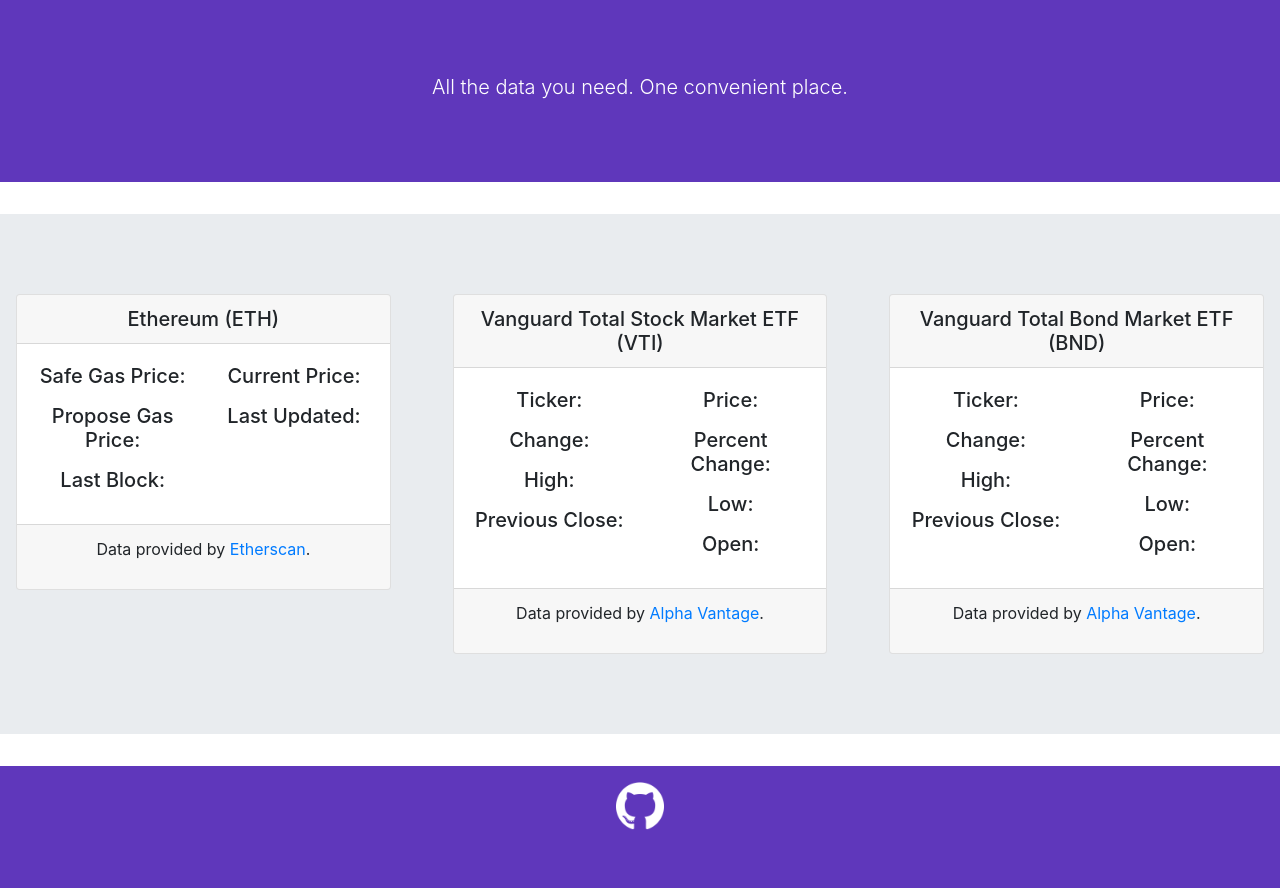
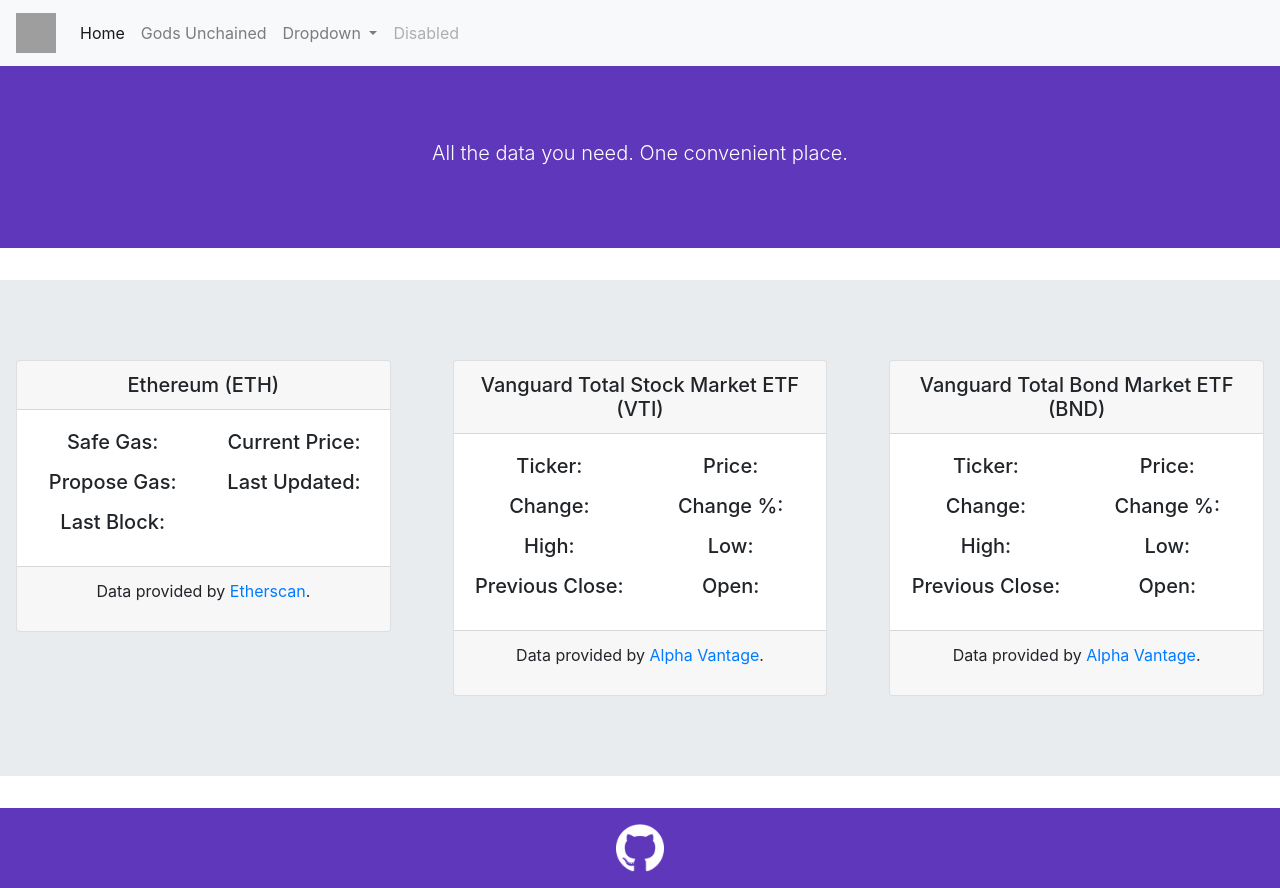
Before and after one commit to aaronrotman/daily-data, a Flask app: template templates/index.html in a window 1280 px wide. Before the commit the page ends 830 px from the top, so only its background shows below. Run offline with Flask 2, Linux system fonts and the light colour scheme; the template is opened without the code that fills it, so the values that code supplies are empty; some libraries are stand-ins or nearby versions; grey boxes are pictures that could not be loaded.

Commit message:
Most recent version

```diff
--- a/app.py
+++ b/app.py
@@ -5,7 +5,7 @@
 # from config import etherscan_key
 
 # Import function to return Ethereum gas data
-from functions import get_gas_data, get_eth_price, get_stock_data
+from functions import get_gas_data, get_eth_price, get_stock_data, get_chest_supply
 
 meta = {
     "title": "Daily Data",
@@ -38,8 +38,33 @@
     # Render the index page template
     return render_template("index.html", meta=meta, gas=gas_data, eth_data=eth_data, stock_data=stock_data, bond_data=bond_data)
 
+# Gods Unchained route
+@app.route('/gods_unchained')
+def gu_page():
+    # Rare genesis chest contract address
+    rare_chest_addr = "0xee85966b4974d3c6f71a2779cc3b6f53afbc2b68"
+    # Legendary genesis chest contract address
+    legendary_chest_addr = "0x20d4cec36528e1c4563c1bfbe3de06aba70b22b4"
 
+    # Get rare chest data
+    rare_chests = get_chest_supply(rare_chest_addr)
 
-# Allows the script to run from the command line
+    # Get legendary chest data
+    legendary_chests = get_chest_supply(legendary_chest_addr)
+
+    # Print chest counts
+    print(f"Rare Chest Supply: {rare_chests} | Legendary Chest Supply: {legendary_chests}")
+
+    # Dictionary to store chest counts
+    chest_dict= {
+        "rare": rare_chests,
+        "legendary": legendary_chests
+    }
+
+    # Render the index page template
+    return render_template("gu_page.html", meta=meta, chests=chest_dict)
+
+# NOTE: Set debug=False for production deployment
+# Run the application
 if __name__ == "__main__":
     app.run(debug=True)
--- a/static/style.css
+++ b/static/style.css
@@ -16,3 +16,8 @@
 .card {
     margin: 1em;
 }
+
+#home-icon {
+    height: 2em;
+    width: 2em;
+}
--- a/templates/index.html
+++ b/templates/index.html
@@ -12,6 +12,43 @@
     <title>{{ meta["title"] }}</title>
   </head>
   <body>
+    <nav class="navbar navbar-expand-lg navbar-light bg-light">
+      <a class="navbar-brand" href="/">
+        <img src="{{ url_for('static', filename = 'images/house-fill.svg') }}" id="home-icon">
+      </a>
+      <button class="navbar-toggler" type="button" data-toggle="collapse" data-target="#navbarSupportedContent" aria-controls="navbarSupportedContent" aria-expanded="false" aria-label="Toggle navigation">
+        <span class="navbar-toggler-icon"></span>
+      </button>
+
+      <div class="collapse navbar-collapse" id="navbarSupportedContent">
+        <ul class="navbar-nav mr-auto">
+          <li class="nav-item active">
+            <a class="nav-link" href="/">Home <span class="sr-only">(current)</span></a>
+          </li>
+          <li class="nav-item">
+            <a class="nav-link" href="/gods_unchained">Gods Unchained</a>
+          </li>
+          <li class="nav-item dropdown">
+            <a class="nav-link dropdown-toggle" href="#" id="navbarDropdown" role="button" data-toggle="dropdown" aria-haspopup="true" aria-expanded="false">
+              Dropdown
+            </a>
+            <div class="dropdown-menu" aria-labelledby="navbarDropdown">
+              <a class="dropdown-item" href="#">Action</a>
+              <a class="dropdown-item" href="#">Another action</a>
+              <div class="dropdown-divider"></div>
+              <a class="dropdown-item" href="#">Something else here</a>
+            </div>
+          </li>
+          <li class="nav-item">
+            <a class="nav-link disabled" href="#">Disabled</a>
+          </li>
+        </ul>
+        <!-- <form class="form-inline my-2 my-lg-0">
+          <input class="form-control mr-sm-2" type="search" placeholder="Search" aria-label="Search">
+          <button class="btn btn-outline-success my-2 my-sm-0" type="submit">Search</button>
+        </form> -->
+      </div>
+    </nav>
     <div class="jumbotron jumbotron-fluid text-center" id="header-footer">
       <div class="container">
         <h1 class="display-4">{{ meta["headline"] }}</h1>
@@ -28,9 +65,9 @@
               <div class="row">
                 <!-- Ethereum Gas Data -->
                 <div class="col-6">
-                  <h5 class="card-title">Safe Gas Price:</h5>
+                  <h5 class="card-title">Safe Gas:</h5>
                   <p class="card-text">{{ gas['safe_gas'] }}</p>
-                  <h5 class="card-title">Propose Gas Price:</h5>
+                  <h5 class="card-title">Propose Gas:</h5>
                   <p class="card-text">{{ gas['propose_gas'] }}</p>
                   <h5 class="card-title">Last Block:</h5>
                   <p class="card-text">{{ gas['last_block'] }}</p>
@@ -69,7 +106,7 @@
                 <div class="col-6">
                   <h5 class="card-title">Price:</h5>
                   <p class="card-text">{{ stock_data['price'] }}</p>
-                  <h5 class="card-title">Percent Change:</h5>
+                  <h5 class="card-title">Change %:</h5>
                   <p class="card-text">{{ stock_data['change_percent'] }}</p>
                   <h5 class="card-title">Low:</h5>
                   <p class="card-text">{{ stock_data['daily_low'] }}</p>
@@ -103,7 +140,7 @@
                 <div class="col-6">
                   <h5 class="card-title">Price:</h5>
                   <p class="card-text">{{ bond_data['price'] }}</p>
-                  <h5 class="card-title">Percent Change:</h5>
+                  <h5 class="card-title">Change %:</h5>
                   <p class="card-text">{{ bond_data['change_percent'] }}</p>
                   <h5 class="card-title">Low:</h5>
                   <p class="card-text">{{ bond_data['daily_low'] }}</p>
@@ -129,6 +166,11 @@
       </div>
     </footer>
 
+    <!-- Optional JavaScript -->
+    <!-- jQuery first, then Popper.js, then Bootstrap JS -->
+    <script src="https://code.jquery.com/jquery-3.2.1.slim.min.js" integrity="sha384-KJ3o2DKtIkvYIK3UENzmM7KCkRr/rE9/Qpg6aAZGJwFDMVNA/GpGFF93hXpG5KkN" crossorigin="anonymous"></script>
+    <script src="https://cdnjs.cloudflare.com/ajax/libs/popper.js/1.12.9/umd/popper.min.js" integrity="sha384-ApNbgh9B+Y1QKtv3Rn7W3mgPxhU9K/ScQsAP7hUibX39j7fakFPskvXusvfa0b4Q" crossorigin="anonymous"></script>
+    <script src="https://maxcdn.bootstrapcdn.com/bootstrap/4.0.0/js/bootstrap.min.js" integrity="sha384-JZR6Spejh4U02d8jOt6vLEHfe/JQGiRRSQQxSfFWpi1MquVdAyjUar5+76PVCmYl" crossorigin="anonymous"></script>
   </body>
 
 </html>
```
Also changed, not shown: functions.py (+16 -0 lines).
